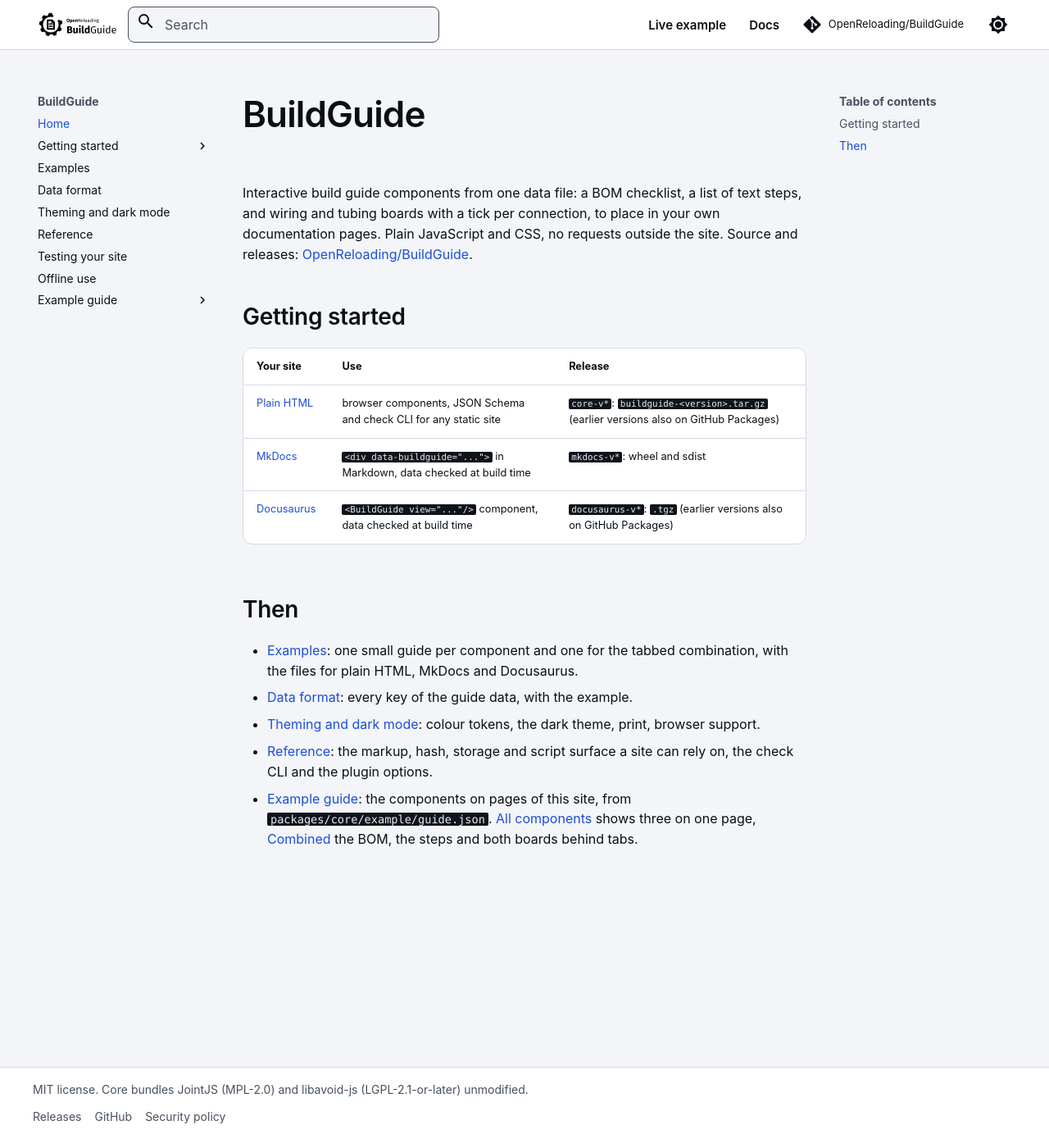
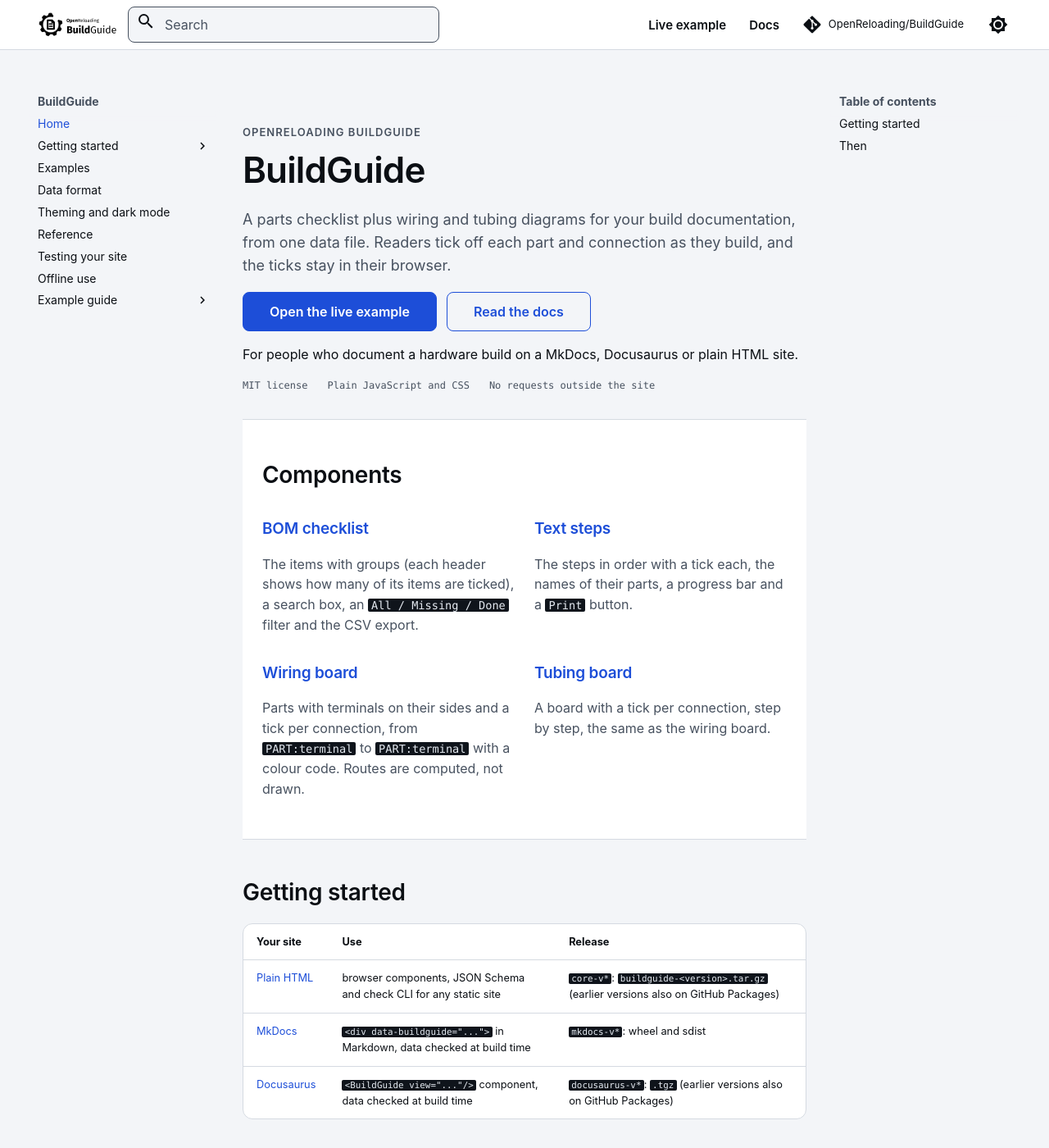
Before and after one commit to OpenReloading/BuildGuide, an MkDocs documentation site: the page built from docs/index.md, in a window 1280 px wide and 1400 px high. Shown: the whole window at 82% size. Built offline with MkDocs 1.6.1 and Material for MkDocs 9.7.7, drawn with Linux system fonts in a browser that asks for light colours.

Commit message:
docs: introduction and components on the home page (#176)

```diff
--- a/docs/assets/site-theme.css
+++ b/docs/assets/site-theme.css
@@ -119,3 +119,21 @@
 .md-typeset .md-button:is(:hover,:focus){border-color:var(--md-accent-fg-color);background:var(--md-accent-fg-color--transparent);color:var(--md-accent-fg-color)}
 .md-typeset .md-button--primary:is(:hover,:focus){background:var(--md-accent-fg-color);color:var(--md-accent-bg-color)}
 :is(a,button,input,select,textarea,summary,label[tabindex]):focus-visible:where(:not(.ag-guide *)){outline:2px solid var(--md-accent-fg-color);outline-offset:2px}
+
+/* home page (docs/index.md): introduction and components */
+.md-typeset .bg-intro{padding:40px 0 32px}
+.md-typeset .bg-label{margin:0 0 8px;font-size:13px;font-weight:600;letter-spacing:.08em;text-transform:uppercase;color:var(--md-default-fg-color--light)}
+.md-typeset .bg-intro h1{margin:0 0 16px}
+.md-typeset .bg-lead{max-width:720px;font-size:18px;color:var(--md-default-fg-color--light)}
+.md-typeset .bg-actions{display:flex;flex-wrap:wrap;gap:12px}
+.md-typeset .bg-actions .md-button{display:inline-flex;align-items:center;justify-content:center;min-height:48px;margin:0}
+@media (max-width:480px){.md-typeset .bg-actions{flex-direction:column}.md-typeset .bg-actions .md-button{width:100%}}
+.md-typeset ul.bg-facts{display:flex;flex-wrap:wrap;gap:4px 24px;margin:0;padding:0;list-style:none;font-family:var(--md-code-font-family);font-size:12px;color:var(--md-default-fg-color--light)}
+.md-typeset ul.bg-facts li{margin:0}
+.md-typeset .bg-components{margin:0 0 32px;padding:48px 24px;background:var(--md-primary-fg-color);border-block:1px solid var(--md-default-fg-color--lightest)}
+.md-typeset .bg-components h2{margin:0 0 24px}
+.md-typeset .bg-grid{display:grid;gap:24px}
+@media (min-width:820px){.md-typeset .bg-grid{grid-template-columns:repeat(2,1fr)}}
+.md-typeset .bg-grid h3{margin:0 0 8px}
+.md-typeset .bg-grid h3 a{display:inline-flex;align-items:center;min-height:44px}
+.md-typeset .bg-grid p{margin:0;font-size:16px;color:var(--md-default-fg-color--light)}
--- a/docs/index.md
+++ b/docs/index.md
@@ -1,6 +1,36 @@
-# BuildGuide
-
-Interactive build guide components from one data file: a BOM checklist, a list of text steps, and wiring and tubing boards with a tick per connection, to place in your own documentation pages. Plain JavaScript and CSS, no requests outside the site. Source and releases: [OpenReloading/BuildGuide](https://github.com/OpenReloading/BuildGuide).
+<section class="bg-intro">
+<p class="bg-label">OpenReloading BuildGuide</p>
+<h1>BuildGuide</h1>
+<p class="bg-lead">A parts checklist plus wiring and tubing diagrams for your build documentation, from one data file. Readers tick off each part and connection as they build, and the ticks stay in their browser.</p>
+<p class="bg-actions"><a class="md-button md-button--primary" href="example/">Open the live example</a> <a class="md-button" href="#getting-started">Read the docs</a></p>
+<p>For people who document a hardware build on a MkDocs, Docusaurus or plain HTML site.</p>
+<ul class="bg-facts">
+<li>MIT license</li>
+<li>Plain JavaScript and CSS</li>
+<li>No requests outside the site</li>
+</ul>
+</section>
+<section class="bg-components" aria-labelledby="components">
+<h2 id="components">Components</h2>
+<div class="bg-grid">
+<div>
+<h3><a href="example/bom/">BOM checklist</a></h3>
+<p>The items with groups (each header shows how many of its items are ticked), a search box, an <code>All / Missing / Done</code> filter and the CSV export.</p>
+</div>
+<div>
+<h3><a href="example/steps/">Text steps</a></h3>
+<p>The steps in order with a tick each, the names of their parts, a progress bar and a <code>Print</code> button.</p>
+</div>
+<div>
+<h3><a href="example/wiring/">Wiring board</a></h3>
+<p>Parts with terminals on their sides and a tick per connection, from <code>PART:terminal</code> to <code>PART:terminal</code> with a colour code. Routes are computed, not drawn.</p>
+</div>
+<div>
+<h3><a href="example/tubing/">Tubing board</a></h3>
+<p>A board with a tick per connection, step by step, the same as the wiring board.</p>
+</div>
+</div>
+</section>
 
 ## Getting started
 
```
